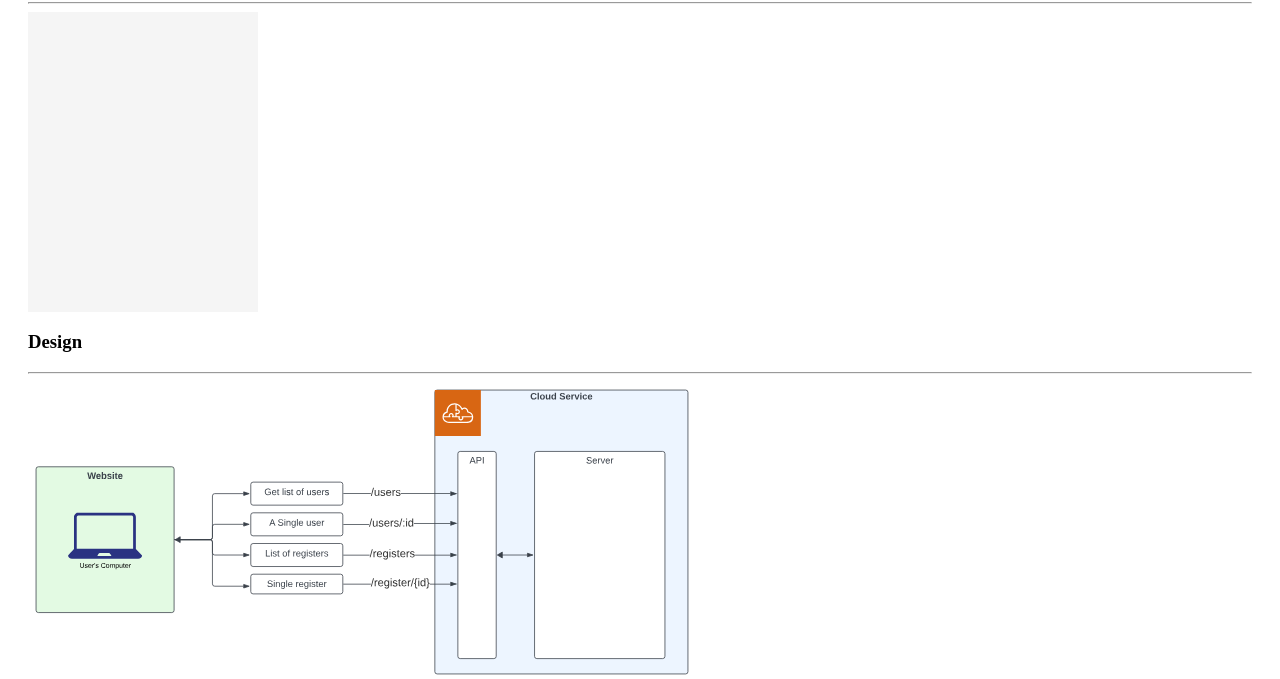
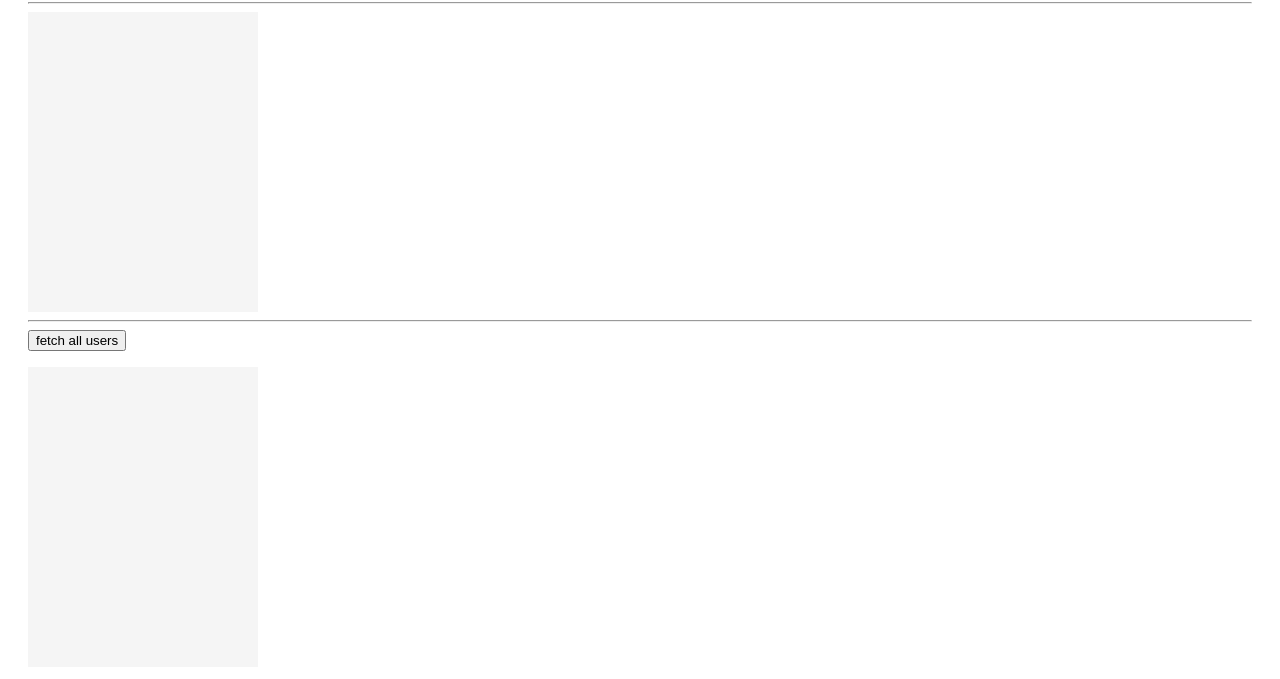
Before and after one commit to nguijoel/jah-kente-node-server, a website: page client/index.html in a window 1280 px wide. Shown: the part 121-800 px from the top of the page. Drawn offline with Linux system fonts and the light colour scheme.

Commit message:
User service

```diff
--- a/client/index.html
+++ b/client/index.html
@@ -4,6 +4,7 @@
     <title>Intern ICT Project</title>
     <link rel="stylesheet" href="/css/styles.css" />
     <script src="/services/staff-service.js"></script>
+    <script src="/services/user-service.js"></script>
   </head>
   <body style="padding: 20px">
     <h1>
@@ -41,6 +42,40 @@
     </div>
     <!-- CONTAINER -->
 
+    <hr />
+    <button onclick="fetchAllUsers()">fetch all users</button>
+    <small style="padding-left: 8px">
+      &nbsp;<span id="user-list-title"></span>
+    </small>
+
+    <ul id="user-list-items"></ul>
+
+    <!-- CONTAINER -->
+    <div class="user-list-container">
+      <!-- LEFT-PANEL -->
+      <div class="user-list-panel">
+        <ul id="user-list-items"></ul>
+      </div>
+      <!-- / LEFT-PANEL -->
+
+      <!-- RIGHT-PANEL -->
+      <div class="user-detail-panel">
+        <!-- PROFILE IMAGE -->
+        <img id="user-detail-profile" />
+        <!-- / PROFILE IMAGE -->
+
+        <!-- DETAIL -->
+        <div class="user-detail-panel-content">
+          <h3 id="user-detail-title"></h3>
+          <div id="user-detail-content"></div>
+        </div>
+        <!-- / DETAIL -->
+      </div>
+
+      <!-- / RIGHT-PANEL -->
+    </div>
+    <!-- CONTAINER -->
+
     <h3>Design</h3>
     <hr />
     <img src="/assets/images/design.svg" alt="" />
--- a/client/public/css/styles.css
+++ b/client/public/css/styles.css
@@ -58,3 +58,57 @@ h1 small {
 #staff-detail-content {
    flex-grow: 1;
 }
+
+/*  user */
+
+.user-list-panel {
+  background-color:#f5f5f5;
+  min-width: 230px;
+}
+
+/* List element styles */
+.user-list-panel ul {
+  list-style-type: none;  /* Remove bullets from list */
+  padding:0;
+}
+
+/* List items styles */
+.user-list-panel ul li a {
+  padding: 8px;
+  display:block;
+}
+
+.user-list-panel ul li:hover {
+  background-color: #eee;
+}
+
+/* Using flex styles for layou:
+  https://developer.mozilla.org/en-US/docs/Web/CSS/flex
+*/
+
+.user-list-container {
+  display: flex;
+  flex-direction: row;
+  flex-wrap: wrap;
+  gap: 8px;
+}
+
+.user-detail-panel {
+  display: flex;
+  flex-direction: row;
+  flex-wrap: wrap;
+  flex-grow: 1
+}
+
+.user-detail-panel-content {
+  flex-grow: 1;
+  display:flex;
+  flex-direction: column;
+  padding-left:8px;
+  padding-right:8px;
+  max-width:500px;
+}
+
+#user-detail-content {
+   flex-grow: 1;
+}
--- /dev/null
+++ b/client/public/services/user-service.js
@@ -0,0 +1,35 @@
+function fetchAllUsers() {
+  fetch("/users")
+    .then((response) => response.json())
+    .then((data) => {
+      const titleElement = document.querySelector("#user-list-title");
+      titleElement.innerHTML = `We found ${data.length} Users`;
+
+      const userListElement = document.querySelector("#user-list-items");
+      userListElement.innerHTML = "";
+
+      data.forEach((user) => {
+        // Create a new list item
+        const listItemElement = document.createElement("li");
+
+        // Create a link items
+        const linkElement = document.createElement("a");
+
+        //Assign a hash href because we don't want to reload the page
+        linkElement.href = "javascript:void(0)";
+
+        //Define the HTML of the link
+        linkElement.innerHTML = `${user.name}`;
+
+        //Assign a function to the link that will be called when we click the link
+        linkElement.onclick = () => {
+          // You might want to implement a function to fetch and display user details here, similar to `fetchStaffDetail`
+        };
+
+        //Append the link to the list item
+        listItemElement.appendChild(linkElement);
+
+        userListElement.appendChild(listItemElement);
+      });
+    });
+}
```
